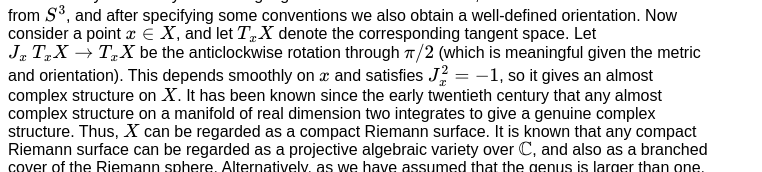
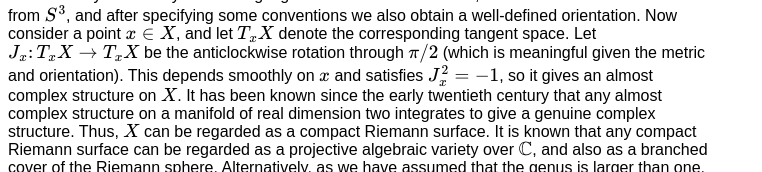
Before and after one commit to NeilStrickland/genus2, a plain HTML site: page index.html in a window 1280 px wide. Shown: the part 206-378 px from the top of the page, 0-762 px from the left. Drawn offline with nearby package versions, Linux system fonts and the light colour scheme; some packages are replaced by stand-ins of ours.

Commit message:
Corrected \: to \colon

```diff
--- a/index.html
+++ b/index.html
@@ -38,7 +38,7 @@ $g\gt 1$.  As we will explain, $X$ automatically has a very rich and
 rigid geometric structure.  Indeed, $X$ inherits a Riemannian metric
 from $S^3$, and after specifying some conventions we also obtain a
 well-defined orientation.  Now consider a point $x\in X$, and let
-$T_xX$ denote the corresponding tangent space.  Let $J_x\:T_xX\to
+$T_xX$ denote the corresponding tangent space.  Let $J_x\colon T_xX\to
 T_xX$ be the anticlockwise rotation through $\pi/2$ (which is
 meaningful given the metric and orientation).  This depends smoothly
 on $x$ and satisfies $J_x^2=-1$, so it gives an almost complex
```
